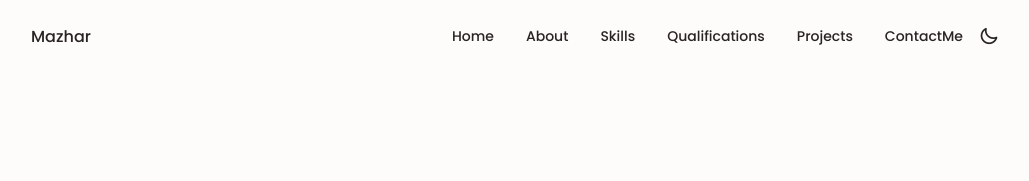
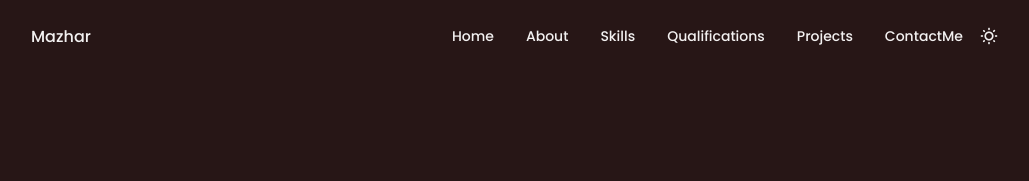
Before and after one commit to syedmazharaliraza/portfolio, a plain HTML site: page index.html in a window 1280 px wide. Shown: the top 181 px of the page, without its empty margins (125-1154 px from the left). Drawn offline with nearby package versions, Linux system fonts and the light colour scheme.

Commit message:
updated theme

```diff
--- a/index.html
+++ b/index.html
@@ -20,7 +20,7 @@
     <title>Syed Mazhar Ali Raza</title>
 </head>
 
-<body>
+<body class="dark-theme">
     <!-- Header -->
     <header class="header" id="header">
         <nav class="nav container">
@@ -62,7 +62,7 @@
             </div>
             <div class="nav-btns">
                 <!-- Theme switch -->
-                <i class="uil uil-moon change-theme" id="theme-button"></i>
+                <i class="uil uil-moon uil-sun change-theme" id="theme-button"></i>
                 <div class="nav-toggle" id="nav-toggle">
                     <i class="uil uil-apps"></i>
                 </div>
```
